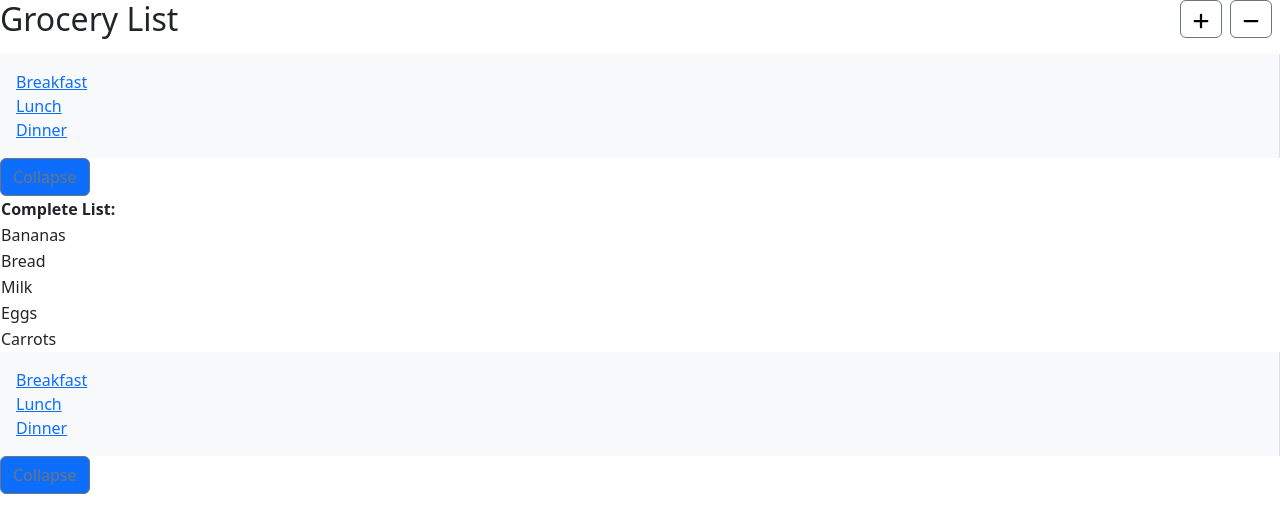
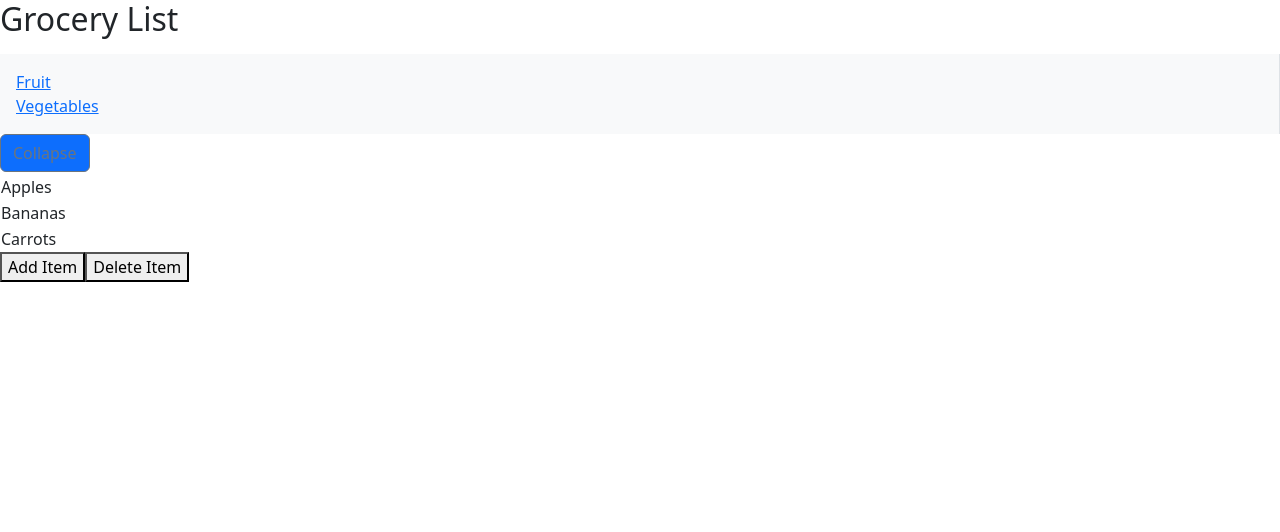
Before and after one commit to lynnschweer/week-14-react, a React (Vite) app: page / in a window 1280 px wide. Shown: the top 532 px of the page. Built offline with nearby package versions, Linux system fonts and the light colour scheme.

Commit message:
progress

```diff
--- a/src/App.tsx
+++ b/src/App.tsx
@@ -6,15 +6,29 @@
 
 import MainHeader from "./mainHeader"
 import { ListItems } from "./ListItems"
-import { groceryItems } from "./data"
 import { useState } from "react";
 import Toolbar from "./Toolbar";
-import ToolbarChild from "./Toolbar";
+
+
+
 
 export default function App() {
   const [selectedFoodId, setSelectedFoodId] = useState(0);
 
-  const addFoodItem = ()=> {}
+  const initialItems = [{ name: 'Apples' }, { name: 'Bananas' }, { name: 'Carrots' }];
+
+  const [items, setItems] = useState(initialItems);
+
+
+  // const handleAddItem = () => {
+  //   const newItem = { name: `Item ${items.length + 1}` };
+  //   setItems([...items, newItem]);
+  // };
+
+  const handleDeleteItem = (nameToDelete: string) => {
+    setItems(items.filter((item) => item.name !== nameToDelete));
+  };
+
 
   // const selectedFood = groceryItems.find(item => item.id === selectedFoodId);
   return (
@@ -24,8 +38,7 @@ export default function App() {
       {/* Main content area */}
       <div className="d-flex flex-column flex-grow-1">
         <Toolbar selectedFoodId={selectedFoodId} setSelectedFoodId={setSelectedFoodId} />
-        <ListItems items={groceryItems} FoodId={1} />
-        <ToolbarChild selectedFoodId={selectedFoodId} setSelectedFoodId={setSelectedFoodId} />
+        <ListItems items={items} onClick={handleDeleteItem} />
       </div>
     </div>
   );
--- a/src/ListItems.tsx
+++ b/src/ListItems.tsx
@@ -1,3 +1,5 @@
+
+import { useState } from 'react';
 
 type Item = {
   name: string;
@@ -8,6 +10,8 @@ type Item = {
 //HERE IS MY FOOD ID PROP
 type FoodIdProps = {
   items: Item[];
+  setItems: React.Dispatch<React.SetStateAction<Item[]>>;
+  selectedFoodId: number;
   FoodId: number;
   isSelected?: boolean;
   onClick?: () => void;
@@ -17,16 +21,27 @@ type FoodIdProps = {
   href?: string;
   onFoodIdSelected?: (id: number) => void;
   text?: string;
-  selectedFoodId?: number;
+
 };
 
+export function ListItems({ items: initialItems }: FoodIdProps) {
+  const [items, setItems] = useState<Item[]>(initialItems);
 
-export function ListItems({ items }: FoodIdProps) {
+  const handleAddItem = () => {
+    const newItem = { name: `Item ${items.length + 1}` }; // You can customize how new items are created
+    setItems([...items, newItem]);
+  };
+
+  const handleDeleteItem = () => {
+    setItems(items.slice(0, -1)); // Removes the last item from the list
+  };
+
   return (
+    <div>
       <table>
         <thead>
           <tr>
-          <th>Complete List:</th>
+            <th></th>
           </tr>
         </thead>
         <tbody>
@@ -37,5 +52,43 @@ export function ListItems({ items }: FoodIdProps) {
           ))}
         </tbody>
       </table>
+      <button onClick={handleAddItem}>Add Item</button>
+      <button onClick={handleDeleteItem}>Delete Item</button>
+    </div>
   );
 }
+
+
+// type Item = {
+//   name: string;
+// };
+
+// type ListItemsProps = {
+//   items: Item[];
+//   onDelete: (name: string) => void;
+// };
+
+// export function ListItems({ items, onDelete }: ListItemsProps) {
+//   return (
+//     <div>
+//       <table>
+//         <thead>
+//           <tr>
+//             <th>Grocery List:</th>
+//             <th></th>
+//           </tr>
+//         </thead>
+//         <tbody>
+//           {items.map((item) => (
+//             <tr key={item.name}>
+//               <td>{item.name}</td>
+//               <td>
+//                 <button onClick={() => onDelete(item.name)}>Delete</button>
+//               </td>
+//             </tr>
+//           ))}
+//         </tbody>
+//       </table>
+//     </div>
+//   );
+// }
--- a/src/Toolbar.tsx
+++ b/src/Toolbar.tsx
@@ -4,9 +4,9 @@ import { Button } from "react-bootstrap";
 
 //PARENT
 const Toolbar = [
-  { name: "Breakfast", href: "/breakfast", id:0, text:"beginning" },
-  { name: "Lunch", href: "/lunch",id:1,text: "middle" },
-  { name: "Dinner", href: "/dinner",id:2,text: "end"},
+  { name: "Fruit", href: "/Fruit", id:0, text:"beginning" },
+  { name: "Vegetables", href: "Vegetables",id:1,text: "middle" },
+
 ];
 
 type ToolbarChildProps = {
--- a/src/ToolbarButton.tsx
+++ b/src/ToolbarButton.tsx
@@ -1,17 +1,17 @@
 //THIS IS MY TOOLBAR BUTTON PROPO
-type ToolbarButtonProps = {
-  icon: string, onClick: () => void
-}
+// type ToolbarButtonProps = {
+//   icon: string, onClick: () => void
+// }
 
-export default function ToolbarButton({ icon, onClick, }: ToolbarButtonProps) {
-    return (
-     <button
-     className="btn btn-outline-secondary me-2"
-    onClick={onClick}
+// export default function ToolbarButton({ icon, onClick, }: ToolbarButtonProps) {
+//     return (
+//      <button
+//      className="btn btn-outline-secondary me-2"
+//     onClick={onClick}
 
-      >
-     <img src={icon} style={{width:"1rem"}}/>
-      </button>
+//       >
+//      <img src={icon} style={{width:"1rem"}}/>
+//       </button>
 
-    )
-  }
+//     )
+//   }
--- a/src/mainHeader.tsx
+++ b/src/mainHeader.tsx
@@ -1,15 +1,16 @@
 
-import ToolbarButton from './ToolbarButton';
-import addIcon from './assets/plus-solid.svg';
-import removeIcon from './assets/minus-solid.svg';
+// import ToolbarButton from './ToolbarButton';
+// import addIcon from './assets/plus-solid.svg';
+// import removeIcon from './assets/minus-solid.svg';
+
 
 export default function MainHeader() {
   return (
     <header className="d-flex align-items-center justify-content-between mb-3">
       <h2 className="me-3 mb-0">Grocery List</h2>
       <div>
-        <ToolbarButton icon={addIcon} onClick={() => alert('Add item')} />
-        <ToolbarButton icon={removeIcon} onClick={() => alert('Remove item')} />
+        {/* <ToolbarButton icon={addIcon} onClick={() => alert('Add item')} />
+        <ToolbarButton icon={removeIcon} onClick={() => alert('Remove item')} /> */}
       </div>
     </header>
   );
```
Also changed, not shown: src/ToolbarItems.tsx (deleted). Lines whose indentation alone changed are shown as unchanged.
